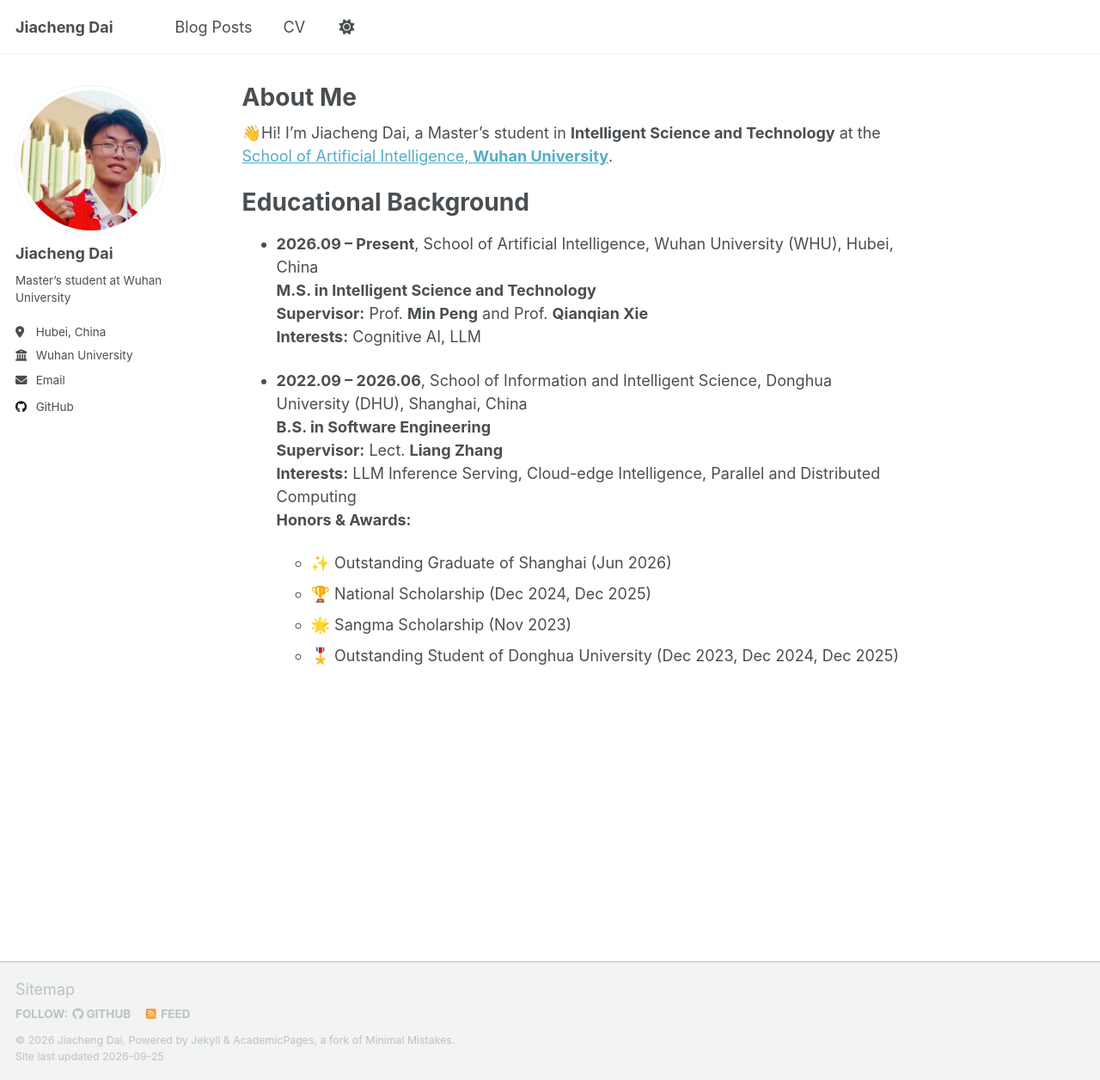
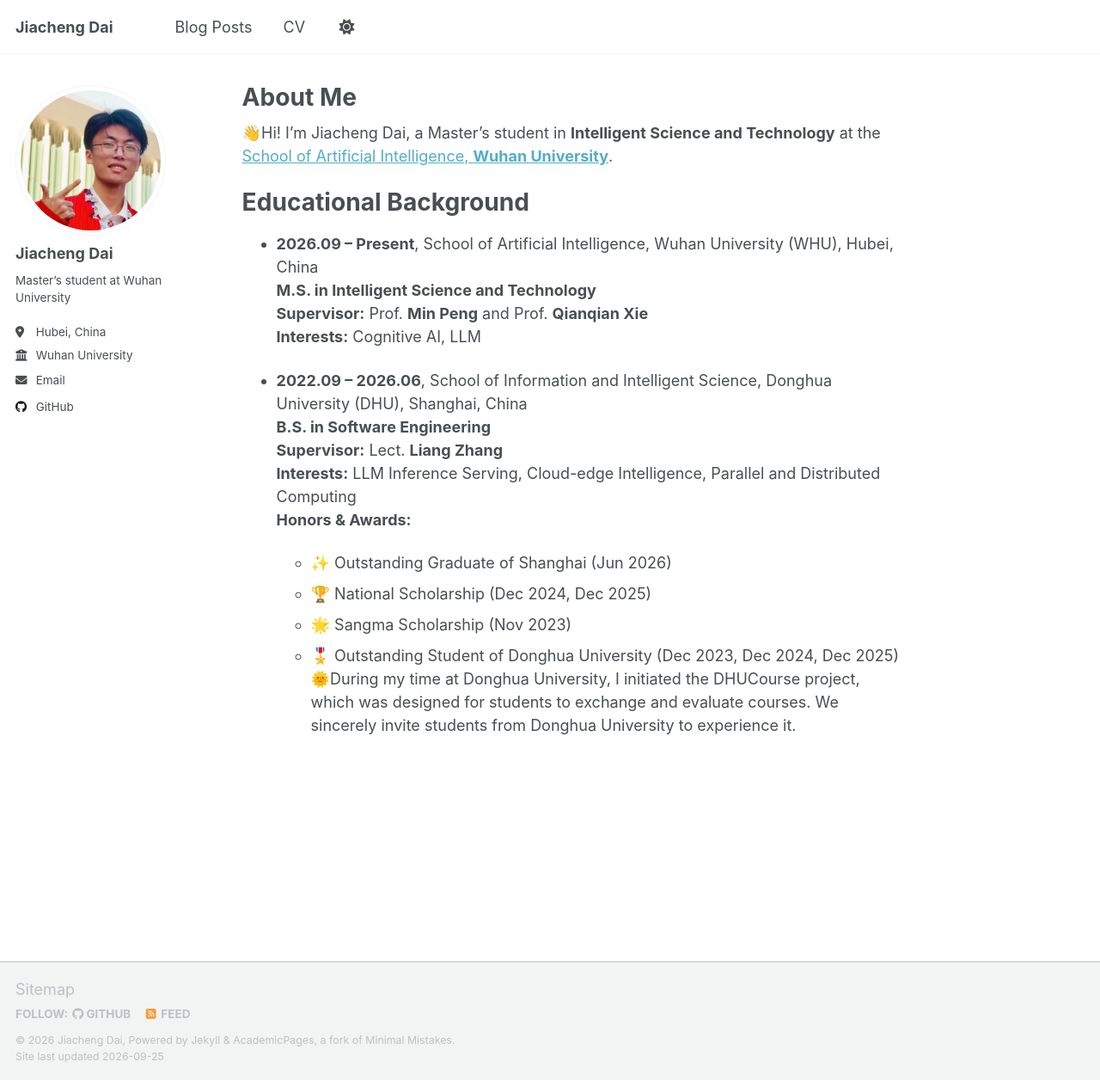
Before and after one commit to jiachengdai/jiachengdai.github.io, a Jekyll site: the page built from _pages/about.md, in a window 1280 px wide and 1256 px high. Shown: the whole window at 86% size. Built offline with Jekyll 4.4.1, drawn with Linux system fonts in a browser that asks for light colours; a script that is not in the unit is left out.

Commit message:
Add DHUCourse project description to about page
Added a description of the DHUCourse project initiated during university.

```diff
--- a/_pages/about.md
+++ b/_pages/about.md
@@ -25,3 +25,4 @@ Educational Background
   - 🏆 National Scholarship (Dec 2024, Dec 2025)
   - 🌟 Sangma Scholarship (Nov 2023)
   - 🎖️ Outstanding Student of Donghua University (Dec 2023, Dec 2024, Dec 2025)
+  🌞During my time at Donghua University, I initiated the DHUCourse project, which was designed for students to exchange and evaluate courses. We sincerely invite students from Donghua University to experience it.
```
